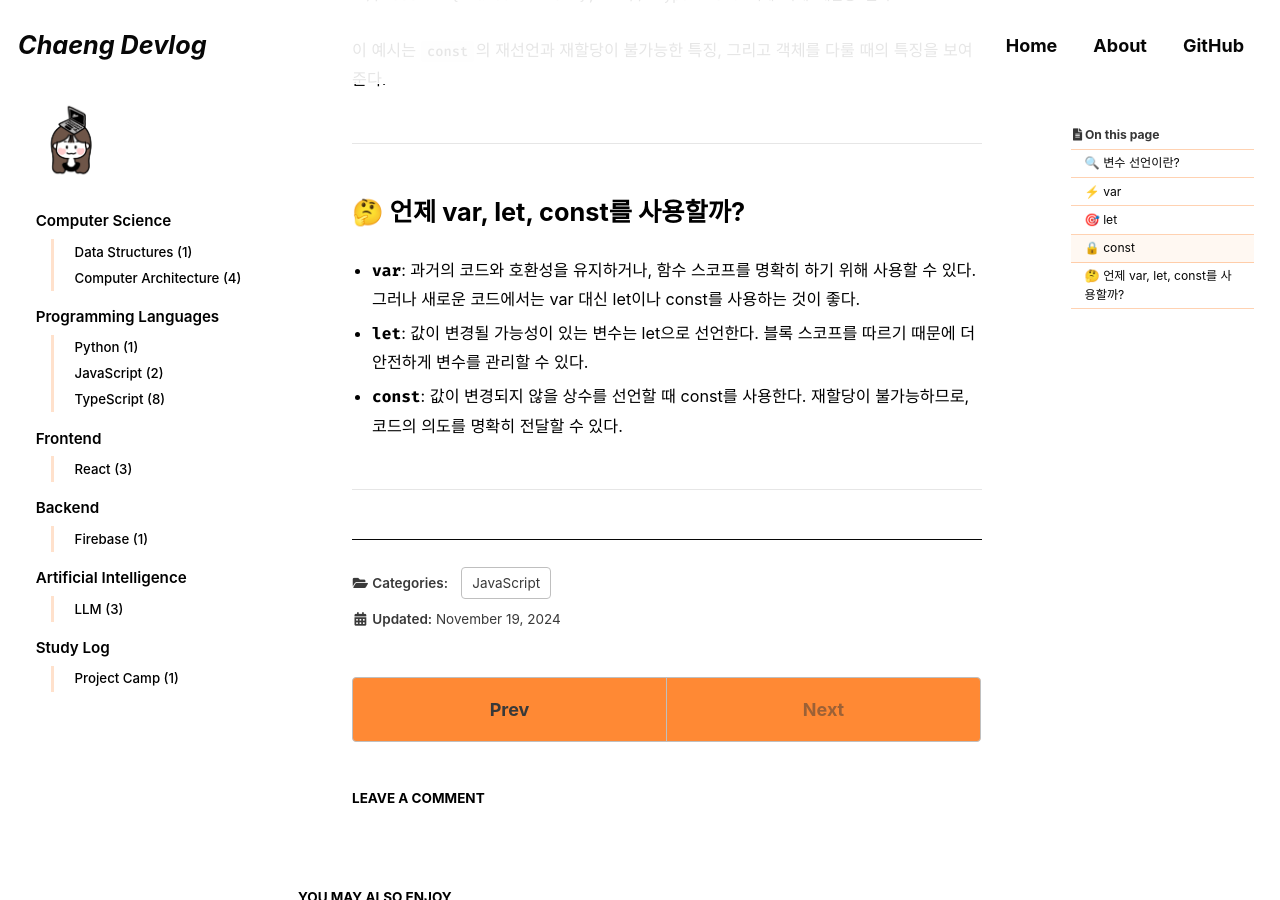
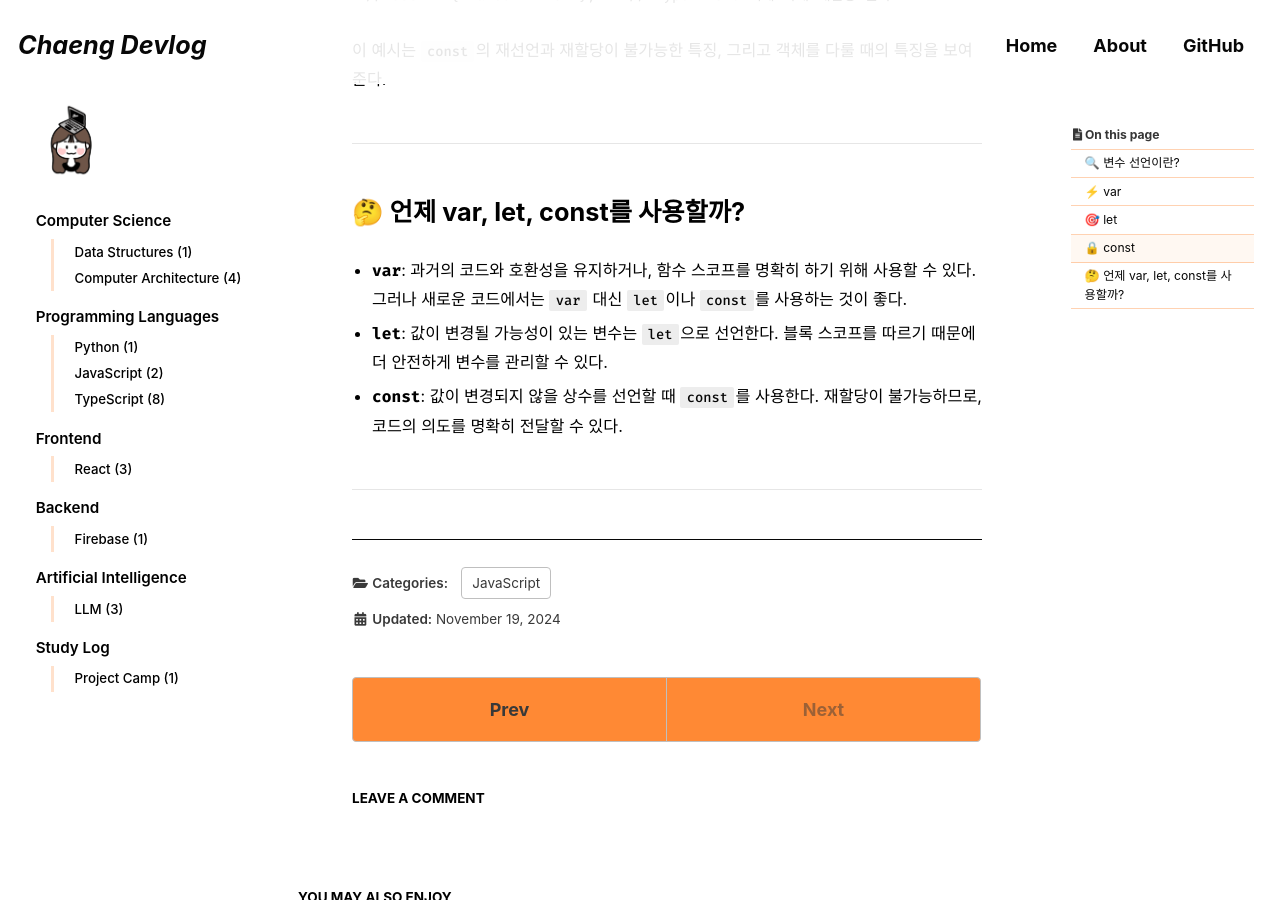
Before and after one commit to cchaeyoung/cchaeyoung.github.io, a Jekyll site: the page built from _posts/2024-11-19-javascript-variable-declaration.md, in a window 1280 px wide and 900 px high, scrolled down 2604 px. Built offline with Jekyll 4.4.1, drawn with Linux system fonts in a browser that asks for light colours; cached includes are drawn as plain includes; some web fonts are replaced; comment, search, counter and statistics services are not loaded.

```diff
--- a/_posts/2024-11-19-javascript-variable-declaration.md
+++ b/_posts/2024-11-19-javascript-variable-declaration.md
@@ -104,8 +104,8 @@ user.name = "Jane"; // 객체의 속성은 변경 가능
 
 # 🤔 언제 var, let, const를 사용할까?
 
-- **`var`**: 과거의 코드와 호환성을 유지하거나, 함수 스코프를 명확히 하기 위해 사용할 수 있다. 그러나 새로운 코드에서는 var 대신 let이나 const를 사용하는 것이 좋다.
-- **`let`**: 값이 변경될 가능성이 있는 변수는 let으로 선언한다. 블록 스코프를 따르기 때문에 더 안전하게 변수를 관리할 수 있다.
-- **`const`**: 값이 변경되지 않을 상수를 선언할 때 const를 사용한다. 재할당이 불가능하므로, 코드의 의도를 명확히 전달할 수 있다.
+- **`var`**: 과거의 코드와 호환성을 유지하거나, 함수 스코프를 명확히 하기 위해 사용할 수 있다. 그러나 새로운 코드에서는 `var` 대신 `let`이나 `const`를 사용하는 것이 좋다.
+- **`let`**: 값이 변경될 가능성이 있는 변수는 `let`으로 선언한다. 블록 스코프를 따르기 때문에 더 안전하게 변수를 관리할 수 있다.
+- **`const`**: 값이 변경되지 않을 상수를 선언할 때 `const`를 사용한다. 재할당이 불가능하므로, 코드의 의도를 명확히 전달할 수 있다.
 
 ---
```
Also changed, not shown: other parts of _posts/2024-11-19-javascript-variable-declaration.md (+1 -1 lines).
